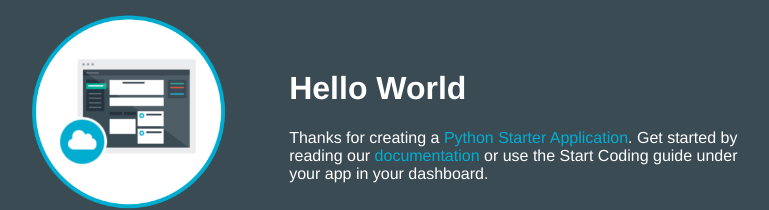
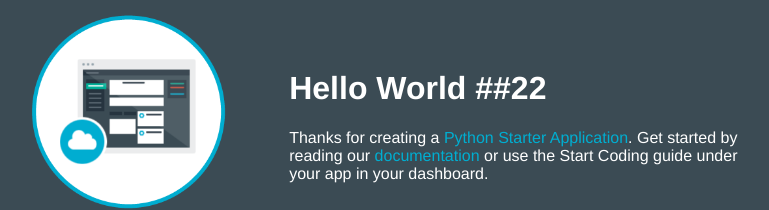
Before and after one commit to Keeehi/chilled, a plain HTML site: page static/index.html in a window 1280 px wide. Shown: the part 144-354 px from the top of the page, without its empty margins (253-1022 px from the left). Drawn offline with Linux system fonts and the light colour scheme.

Commit message:
Test devops

```diff
--- a/static/index.html
+++ b/static/index.html
@@ -11,7 +11,7 @@
 			<td style='width: 30%;'><img class = 'newappIcon' src='images/newapp-icon.png'>
 			</td>
 			<td>
-				<h1 id = "message">Hello World</h1>
+				<h1 id = "message">Hello World ##22</h1>
 				<p class='description'></p> Thanks for creating a <span class="blue">Python Starter Application</span>. Get started by reading our <a
 				href="https://www.ng.bluemix.net/docs/#starters/python/index.html#python">documentation</a>
 				or use the Start Coding guide under your app in your dashboard.
```
